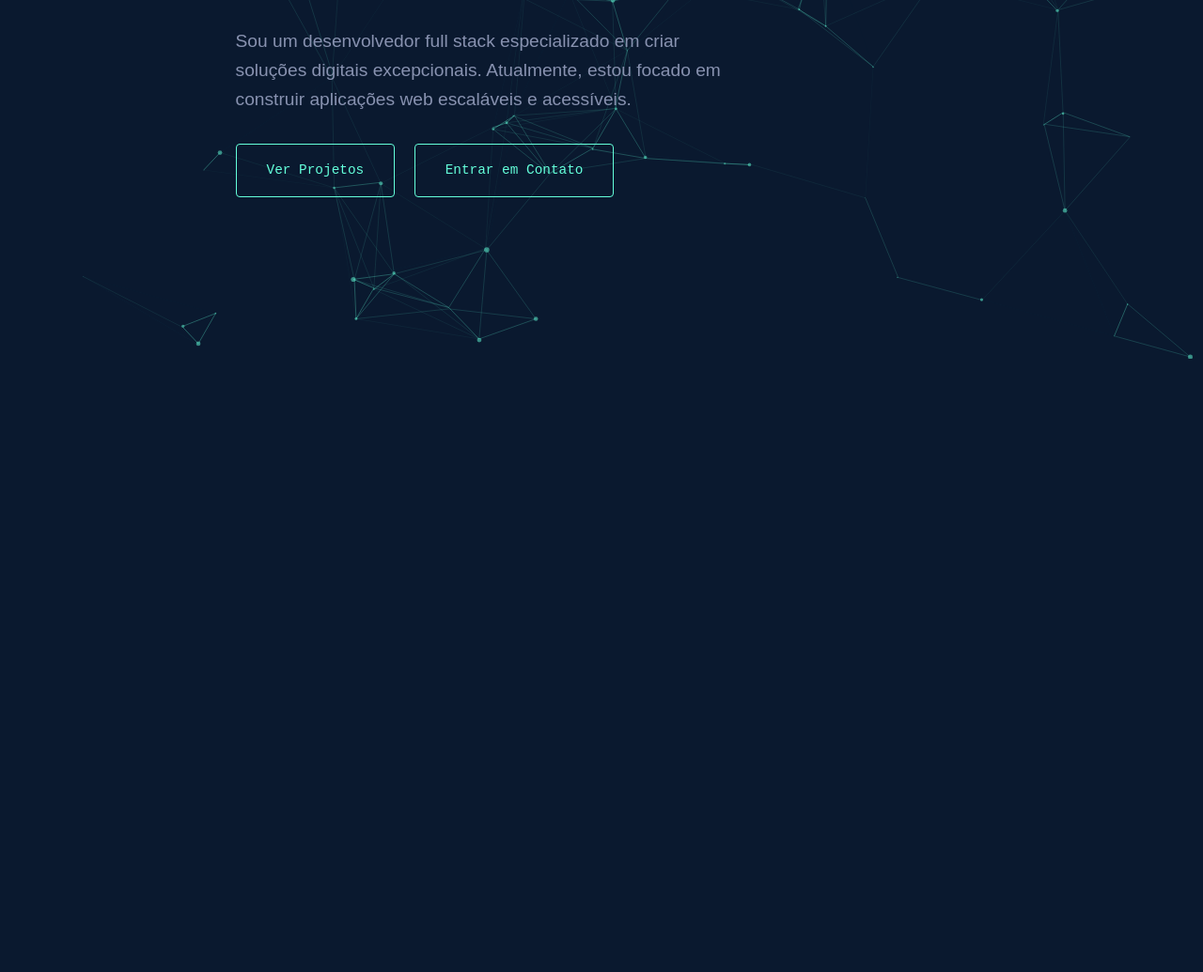
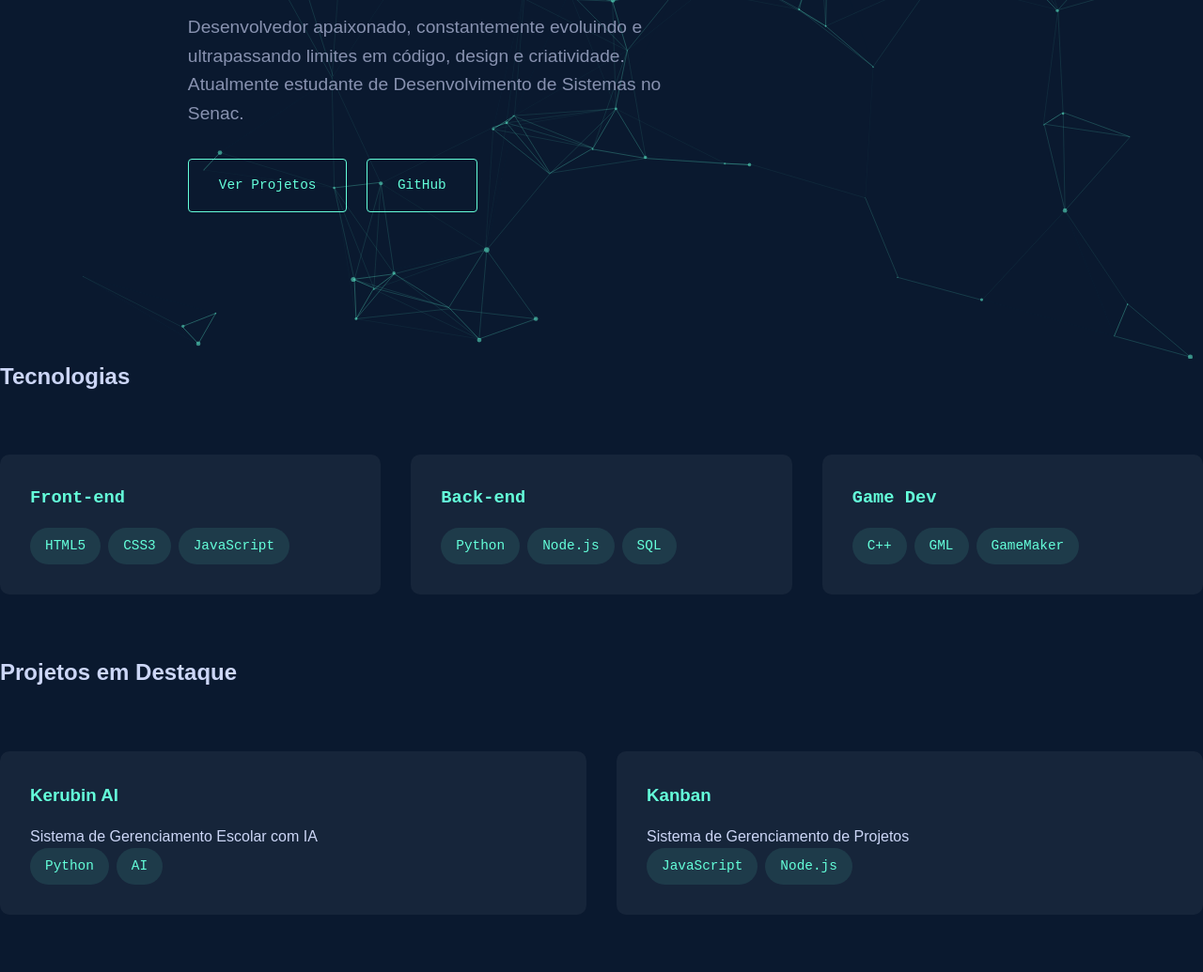
Before and after one commit to KerubinDev/KerubinDev.github.io, a plain HTML site: page index.html in a window 1280 px wide. Shown: the part 418-1453 px from the top of the page at 94% size. Before the commit the page ends 808 px from the top, so only its background shows below. Drawn offline with nearby package versions, Linux system fonts and the light colour scheme.

Commit message:
Update index.html

```diff
--- a/index.html
+++ b/index.html
@@ -3,12 +3,13 @@
 <head>
     <meta charset="UTF-8">
     <meta name="viewport" content="width=device-width, initial-scale=1.0">
-    <title>Kelvin Moraes | Desenvolvedor Full Stack</title>
+    <title>Kerubin | Desenvolvedor Full Stack</title>
     <link rel="stylesheet" href="https://cdnjs.cloudflare.com/ajax/libs/font-awesome/6.0.0/css/all.min.css">
     <style>
         :root {
             --cor-primaria: #0a192f;
             --cor-secundaria: #64ffda;
+            --cor-destaque: #F7DF1E;
             --cor-texto: #ccd6f6;
             --cor-texto-secundario: #8892b0;
             --fonte-principal: 'Calibre', sans-serif;
@@ -139,6 +140,93 @@
             position: relative;
             z-index: 2;
         }
+
+        /* Novo estilo para cards de tecnologia */
+        .tech-stack {
+            display: grid;
+            grid-template-columns: repeat(auto-fit, minmax(250px, 1fr));
+            gap: 2rem;
+            margin: 4rem 0;
+        }
+
+        .tech-category {
+            background: rgba(255, 255, 255, 0.05);
+            border-radius: 10px;
+            padding: 2rem;
+            transition: transform 0.3s ease;
+        }
+
+        .tech-category:hover {
+            transform: translateY(-5px);
+        }
+
+        .tech-category h3 {
+            color: var(--cor-secundaria);
+            margin-bottom: 1rem;
+            font-family: var(--fonte-codigo);
+        }
+
+        .tech-list {
+            display: flex;
+            flex-wrap: wrap;
+            gap: 0.5rem;
+        }
+
+        .tech-badge {
+            padding: 0.5rem 1rem;
+            border-radius: 20px;
+            font-size: 0.9rem;
+            font-family: var(--fonte-codigo);
+            background: rgba(100, 255, 218, 0.1);
+            color: var(--cor-secundaria);
+        }
+
+        /* Estilo para projetos */
+        .projects-grid {
+            display: grid;
+            grid-template-columns: repeat(auto-fit, minmax(300px, 1fr));
+            gap: 2rem;
+            margin: 4rem 0;
+        }
+
+        .project-card {
+            position: relative;
+            background: rgba(255, 255, 255, 0.05);
+            border-radius: 10px;
+            overflow: hidden;
+            transition: transform 0.3s ease;
+        }
+
+        .project-card:hover {
+            transform: translateY(-10px);
+        }
+
+        .project-content {
+            padding: 2rem;
+        }
+
+        .project-title {
+            color: var(--cor-secundaria);
+            margin-bottom: 1rem;
+        }
+
+        /* Animação de typing */
+        .typing-effect {
+            border-right: 3px solid var(--cor-secundaria);
+            animation: typing 3.5s steps(40, end), blink .75s step-end infinite;
+            white-space: nowrap;
+            overflow: hidden;
+        }
+
+        @keyframes typing {
+            from { width: 0 }
+            to { width: 100% }
+        }
+
+        @keyframes blink {
+            from, to { border-color: transparent }
+            50% { border-color: var(--cor-secundaria) }
+        }
     </style>
 </head>
 <body>
@@ -147,21 +235,89 @@
     <main class="content">
         <section class="hero">
             <div class="hero-content">
-                <p class="hero-subtitle">Olá, meu nome é</p>
+                <p class="hero-subtitle typing-effect">Olá, meu nome é</p>
                 <h1>Kelvin Moraes.</h1>
-                <h2>Eu construo experiências digitais.</h2>
-                <p>Sou um desenvolvedor full stack especializado em criar
-                   soluções digitais excepcionais. Atualmente, estou focado
-                   em construir aplicações web escaláveis e acessíveis.</p>
-                <a href="#projetos" class="btn">Ver Projetos</a>
-                <a href="#contato" class="btn">Entrar em Contato</a>
+                <h2>Desenvolvedor Full Stack & Game Dev</h2>
+                <p>Desenvolvedor apaixonado, constantemente evoluindo e
+                   ultrapassando limites em código, design e criatividade.
+                   Atualmente estudante de Desenvolvimento de Sistemas no Senac.</p>
+                <div class="cta-buttons">
+                    <a href="#projetos" class="btn">Ver Projetos</a>
+                    <a href="https://github.com/KerubinDev" class="btn">GitHub</a>
+                </div>
             </div>
         </section>
 
-        <!-- Adicione as outras seções aqui -->
+        <section id="tech-stack">
+            <h2>Tecnologias</h2>
+            <div class="tech-stack">
+                <div class="tech-category">
+                    <h3>Front-end</h3>
+                    <div class="tech-list">
+                        <span class="tech-badge">HTML5</span>
+                        <span class="tech-badge">CSS3</span>
+                        <span class="tech-badge">JavaScript</span>
+                    </div>
+                </div>
+
+                <div class="tech-category">
+                    <h3>Back-end</h3>
+                    <div class="tech-list">
+                        <span class="tech-badge">Python</span>
+                        <span class="tech-badge">Node.js</span>
+                        <span class="tech-badge">SQL</span>
+                    </div>
+                </div>
+
+                <div class="tech-category">
+                    <h3>Game Dev</h3>
+                    <div class="tech-list">
+                        <span class="tech-badge">C++</span>
+                        <span class="tech-badge">GML</span>
+                        <span class="tech-badge">GameMaker</span>
+                    </div>
+                </div>
+            </div>
+        </section>
+
+        <section id="projetos">
+            <h2>Projetos em Destaque</h2>
+            <div class="projects-grid">
+                <div class="project-card">
+                    <div class="project-content">
+                        <h3 class="project-title">Kerubin AI</h3>
+                        <p>Sistema de Gerenciamento Escolar com IA</p>
+                        <div class="tech-list">
+                            <span class="tech-badge">Python</span>
+                            <span class="tech-badge">AI</span>
+                        </div>
+                    </div>
+                </div>
+
+                <div class="project-card">
+                    <div class="project-content">
+                        <h3 class="project-title">Kanban</h3>
+                        <p>Sistema de Gerenciamento de Projetos</p>
+                        <div class="tech-list">
+                            <span class="tech-badge">JavaScript</span>
+                            <span class="tech-badge">Node.js</span>
+                        </div>
+                    </div>
+                </div>
+            </div>
+        </section>
+
+        <section id="github-stats">
+            <h2>GitHub Analytics</h2>
+            <div class="stats-grid">
+                <img src="https://github-readme-stats.vercel.app/api?username=KerubinDev&show_icons=true&theme=radical&hide_border=true"
+                     alt="GitHub Stats">
+                <img src="https://github-readme-streak-stats.herokuapp.com/?user=KerubinDev&theme=radical&hide_border=true"
+                     alt="GitHub Streak">
+            </div>
+        </section>
     </main>
 
-    <!-- Scripts -->
     <script src="https://cdn.jsdelivr.net/particles.js/2.0.0/particles.min.js"></script>
     <script>
         particlesJS('particles-js',
```
